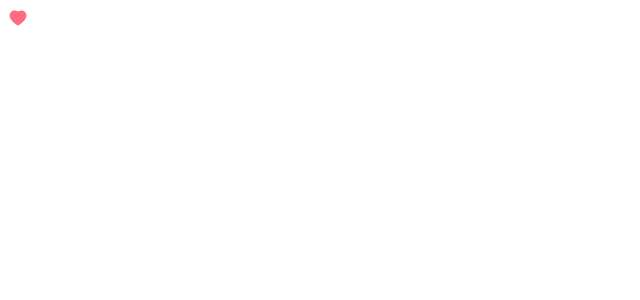
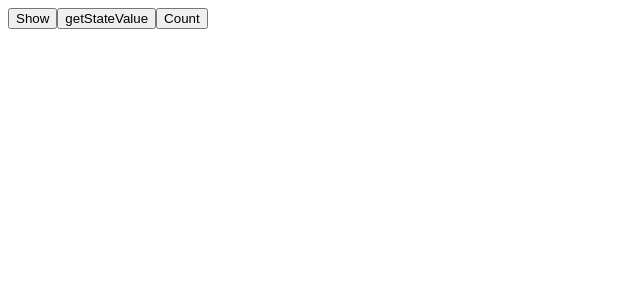
Before and after one commit to NavaneethaKrishnan-S/mastering-react, a React app in the folder react-app/: page / in a window 1280 px wide. Shown: the top 300 px of the page, without its empty margins (0-640 px from the left). Built offline with nearby package versions, Linux system fonts and the light colour scheme; the HTML template or start-up script is replaced by a standard one.

Commit message:
Managing Component State: Understanding the State Hook

```diff
--- a/react-app/src/App.tsx
+++ b/react-app/src/App.tsx
@@ -1,12 +1,41 @@
+import { useState } from "react";
 import "./App.css";
-import LikeButton from "./components/Button/LikeButton";
 
 function App() {
-  let items = ["New York", "Los Angeles", "San Francisco"];
+  /*
+    1. React updates state asynchronously.
+    2. State is stored outside of components.
+    3. Use hooks at the top level of your component.
+  */
+  const [isVisible, setVisibility] = useState(false);
+  const [counter, setCounter] = useState(0);
+  let count = 0;
+
+  // A component re-renders only when its state value changes.
+  const handleClick = () => {
+    setVisibility(true);
+    count++;
+    console.log(isVisible);
+    console.log(count);
+  };
+
+  // Here, the counter state changes every time, so the component re-renders and the count variable is reset to 0.
+  const handleCounter = () => {
+    setCounter(counter + 1);
+    count++;
+    console.log(counter);
+    console.log(count);
+  };
+
+  const getStateValue = () => {
+    console.log(isVisible);
+  };
 
   return (
     <div>
-      <LikeButton onClick={() => console.log("clicked")} />
+      <button onClick={handleClick}>Show</button>
+      <button onClick={getStateValue}>getStateValue</button>
+      <button onClick={handleCounter}>Count</button>
     </div>
   );
 }
```
